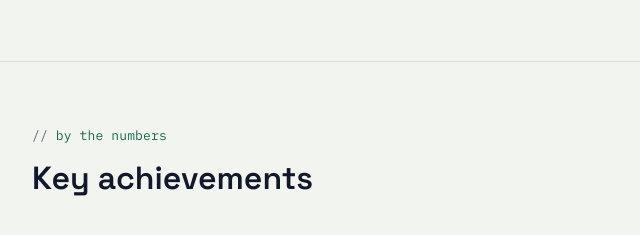
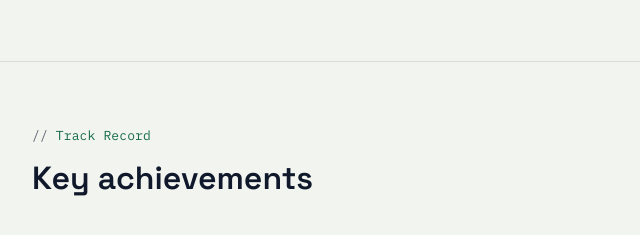
Before and after one commit to bindhutalasila08/Bindhu-Talasila-Portfolio, a plain HTML site: page index.html in a window 1280 px wide. Shown: the part 927-1162 px from the top of the page, 96-736 px from the left. Drawn offline with Linux system fonts and the light colour scheme.

Commit message:
Replace 'by the numbers' with 'Track Record'

```diff
--- a/index.html
+++ b/index.html
@@ -280,7 +280,7 @@
 <section id="Achievements">
 <div class="wrap">
 <div class="section-head">
-<p class="eyebrow">by the numbers</p>
+<p class="eyebrow">Track Record</p>
 <h2 class="section-title">Key achievements</h2>
 </div>
 <div class="stat-grid">
```
